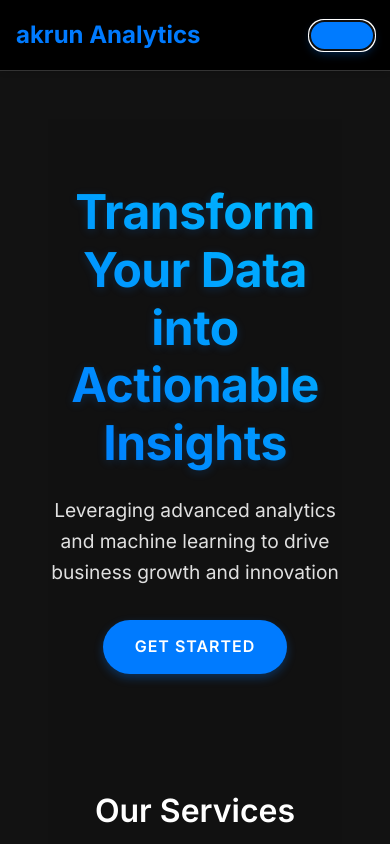
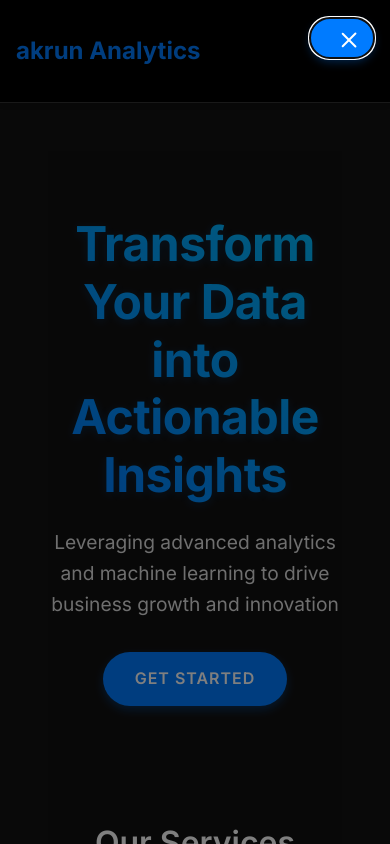
Before and after one commit to akrun1/akrunanalytics, a React (Vite) app: page / in a window 390 px wide. Both pictures are taken after a click on the button "Toggle navigation menu". Built offline with nearby package versions, Linux system fonts and the light colour scheme; no server answers.

Commit message:
Fix mobile navigation hamburger menu styling and functionality

```diff
--- a/src/App.css
+++ b/src/App.css
@@ -168,26 +168,69 @@ img {
 }
 
 /* Mobile menu toggle button */
+.mobile-menu-container {
+  display: none;
+}
+
 .mobile-menu-toggle {
-  display: none;
+  display: flex;
+  justify-content: center;
+  align-items: center;
+  width: 40px;
+  height: 40px;
+  background-color: var(--primary-color);
+  border: none;
+  border-radius: 50%;
+  cursor: pointer;
+  padding: 0;
+  z-index: 1000;
+  transition: background-color 0.3s ease;
+  box-shadow: 0 2px 5px rgba(0, 0, 0, 0.2);
+}
+
+.mobile-menu-toggle:hover {
+  background-color: #0062cc;
+}
+
+.hamburger {
+  width: 20px;
+  height: 16px;
+  position: relative;
+  display: flex;
   flex-direction: column;
   justify-content: space-between;
-  width: 30px;
-  height: 21px;
-  background: transparent;
-  border: none;
-  cursor: pointer;
-  padding: 0;
-  z-index: 10;
 }
 
-.mobile-menu-toggle span {
+.hamburger span {
   display: block;
   width: 100%;
-  height: 3px;
+  height: 2px;
   background: white;
   border-radius: 3px;
   transition: all 0.3s ease;
+  transform-origin: left center;
+}
+
+.hamburger.open span:nth-child(1) {
+  transform: rotate(45deg);
+}
+
+.hamburger.open span:nth-child(2) {
+  opacity: 0;
+}
+
+.hamburger.open span:nth-child(3) {
+  transform: rotate(-45deg);
+}
+
+.menu-overlay {
+  position: fixed;
+  top: 0;
+  left: 0;
+  right: 0;
+  bottom: 0;
+  background-color: rgba(0, 0, 0, 0.5);
+  z-index: 99;
 }
 
 /* Main Content Layout */
@@ -416,10 +459,15 @@ img {
     flex-direction: row;
     justify-content: space-between;
     align-items: center;
+    padding: 1rem;
   }
 
-  .mobile-menu-toggle {
-    display: flex;
+  .mobile-menu-container {
+    display: block;
+    position: fixed;
+    top: 1rem;
+    right: 1rem;
+    z-index: 1000;
   }
 
   .main-nav {
@@ -428,12 +476,13 @@ img {
     right: -100%;
     width: 80%;
     max-width: 300px;
-    height: 100vh;
+    height: 100%;
     background-color: #111;
     box-shadow: -2px 0 5px rgba(0, 0, 0, 0.3);
     transition: right 0.3s ease;
     z-index: 100;
     padding-top: 60px;
+    overflow-y: auto;
   }
 
   .main-nav.open {
@@ -465,6 +514,16 @@ img {
   }
 }
 
+@media (min-width: 769px) {
+  .mobile-menu-container {
+    display: none;
+  }
+
+  .menu-overlay {
+    display: none;
+  }
+}
+
 /* Special styling for React app */
 #root {
   max-width: 100%;
--- a/src/App.jsx
+++ b/src/App.jsx
@@ -127,19 +127,28 @@ function App() {
       <header className="header">
         <div className="container">
           <Link to="/" className="logo">akrun Analytics</Link>
-          <button className="mobile-menu-toggle" onClick={toggleMobileMenu}>
-            <span></span>
-            <span></span>
-            <span></span>
-          </button>
+          <div className="mobile-menu-container">
+            <button
+              className="mobile-menu-toggle"
+              onClick={toggleMobileMenu}
+              aria-label="Toggle navigation menu"
+            >
+              <div className={`hamburger ${mobileMenuOpen ? 'open' : ''}`}>
+                <span></span>
+                <span></span>
+                <span></span>
+              </div>
+            </button>
+          </div>
           <nav className={`main-nav ${mobileMenuOpen ? 'open' : ''}`}>
             <ul>
-              <li><a href="#services">Services</a></li>
-              <li><Link to="/analytics">Analytics</Link></li>
-              <li><Link to="/founder">About Founder</Link></li>
-              <li><a href="#contact">Contact</a></li>
+              <li><a href="#services" onClick={() => setMobileMenuOpen(false)}>Services</a></li>
+              <li><Link to="/analytics" onClick={() => setMobileMenuOpen(false)}>Analytics</Link></li>
+              <li><Link to="/founder" onClick={() => setMobileMenuOpen(false)}>About Founder</Link></li>
+              <li><a href="#contact" onClick={() => setMobileMenuOpen(false)}>Contact</a></li>
             </ul>
           </nav>
+          {mobileMenuOpen && <div className="menu-overlay" onClick={toggleMobileMenu}></div>}
         </div>
       </header>
 
```
